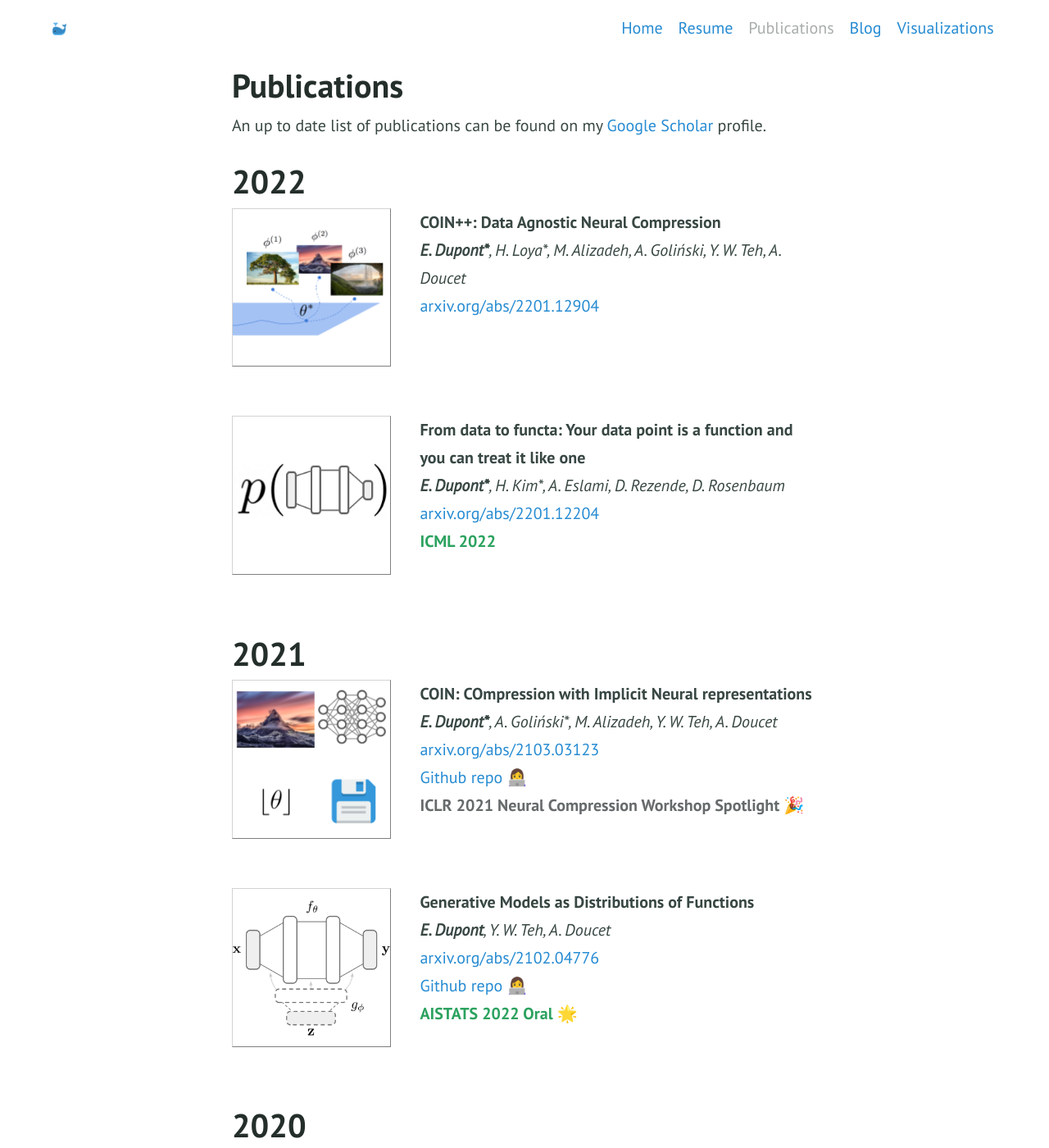
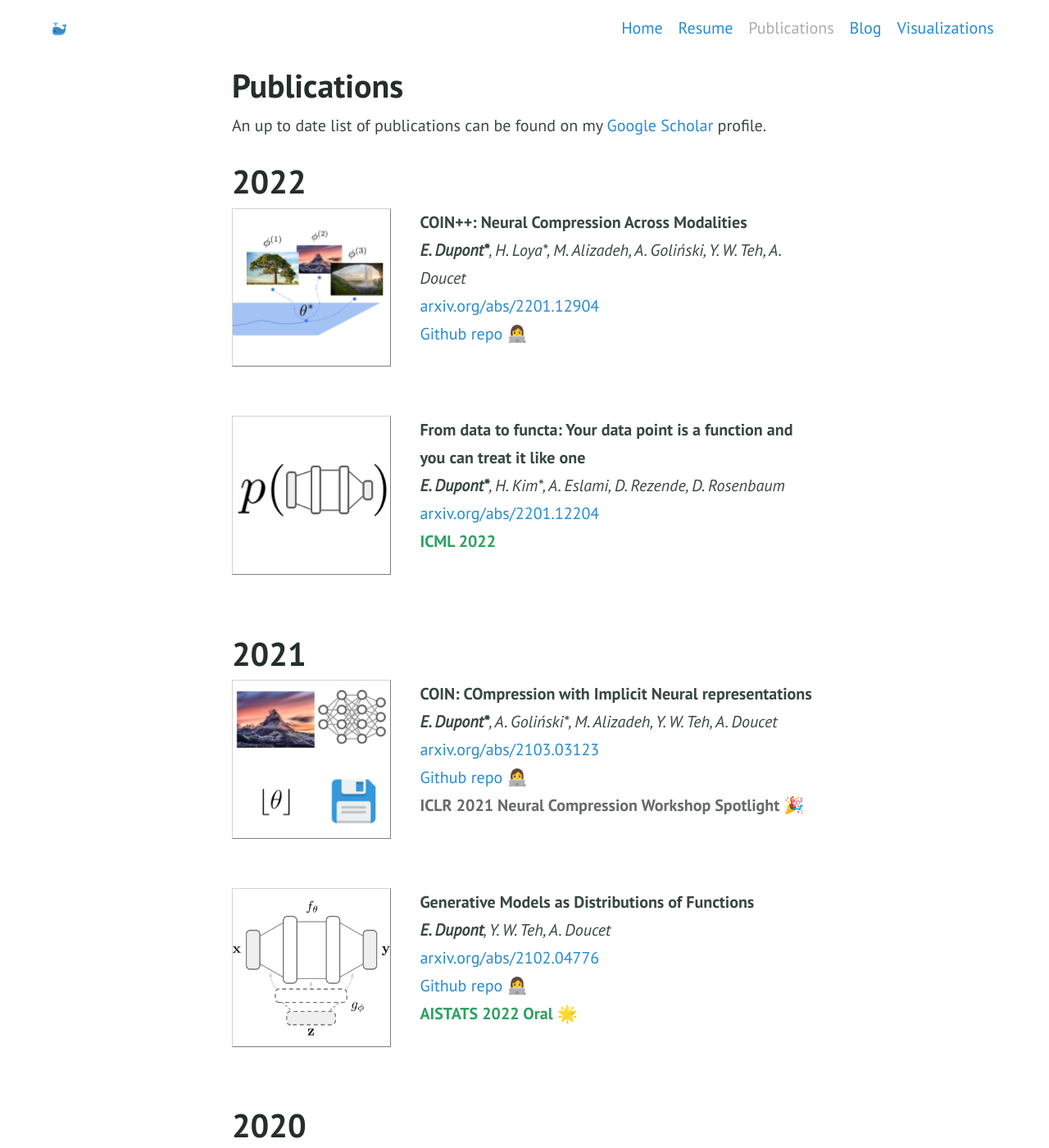
Before and after one commit to EmilienDupont/emiliendupont.github.io, a Jekyll site: the page built from publications.md, in a window 1280 px wide and 1400 px high. Shown: the whole window at 82% size. Built offline with Jekyll 4.4.1, drawn with Linux system fonts in a browser that asks for light colours.

Commit message:
:snowflake: update resume and publications

```diff
--- a/publications.md
+++ b/publications.md
@@ -15,12 +15,16 @@ An up to date list of publications can be found on my [Google Scholar](https://s
   </div>
 
   <div style="flex:2.5;">
-    <b style="font-size: 100%;">COIN++: Data Agnostic Neural Compression</b><br>
+    <b style="font-size: 100%;">COIN++: Neural Compression Across Modalities</b><br>
 
     <i><b>E. Dupont*</b>, H. Loya*, M. Alizadeh, A. Goliński, Y. W. Teh, A. Doucet</i><br>
 
     <a href="https://arxiv.org/abs/2201.12904">
       arxiv.org/abs/2201.12904
+    </a><br>
+
+    <i class="fa fa-github"></i> <a href="https://github.com/EmilienDupont/coinpp">
+      Github repo 👩‍💻
     </a><br>
   </div>
 </div>
@@ -119,6 +123,10 @@ An up to date list of publications can be found on my [Google Scholar](https://s
 
     <a href="https://arxiv.org/abs/2012.10885">
       arxiv.org/abs/2012.10885
+    </a><br>
+
+    <i class="fa fa-github"></i> <a href="https://github.com/oxcsml/lie-transformer">
+      Github repo 👩‍💻
     </a><br>
 
     <b style="color:#2ca25f">ICML 2021</b>
```
Also changed, not shown: resume.md (+2 -2 lines), 1 other file.
